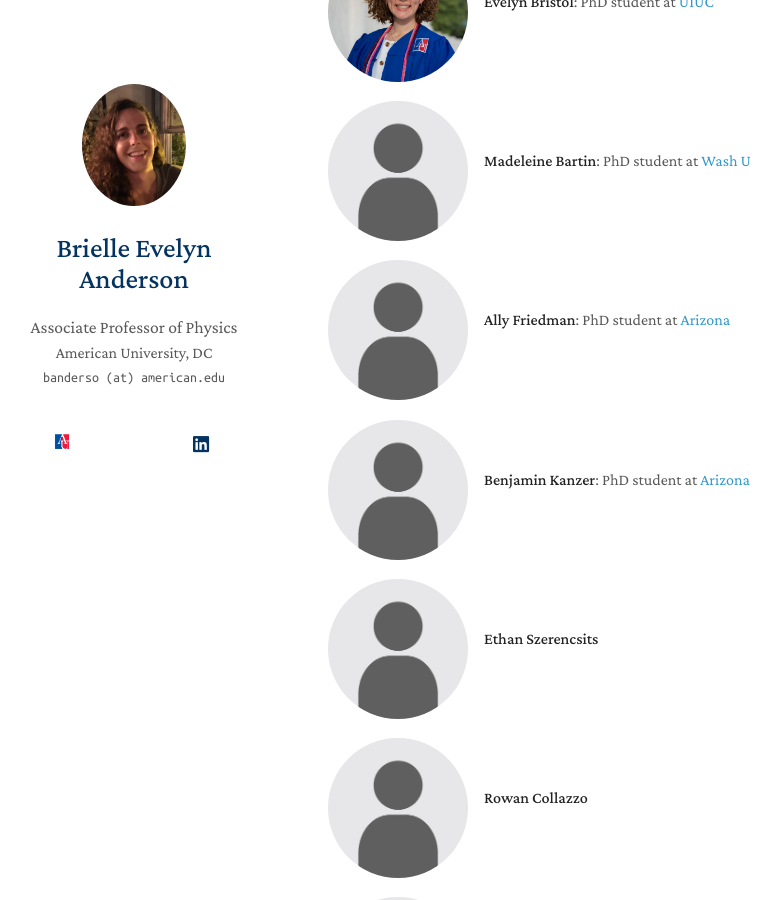
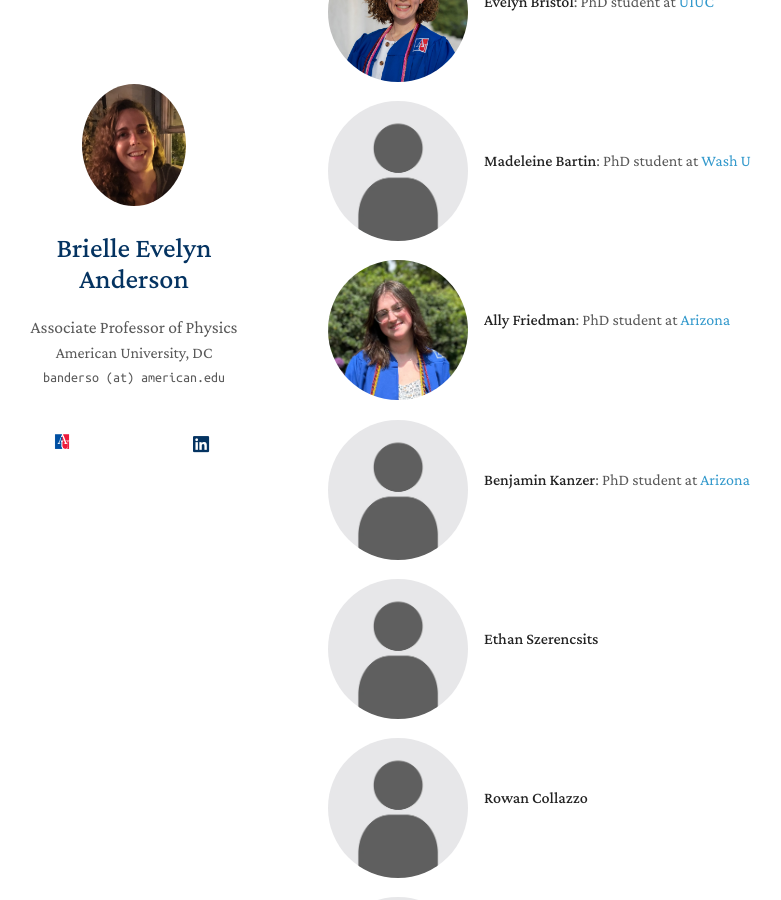
Before and after one commit to brieeveanderson/brieeveanderson.github.io, a Jekyll site: the page built from students.md, in a window 1280 px wide and 900 px high, scrolled down 486 px. Shown: the whole window, without its empty margins (142-923 px from the left). Built offline with Jekyll 4.4.1, drawn with Linux system fonts in a browser that asks for light colours; a style sheet for code colours, icons or effects is not loaded.

Commit message:
Update students.md

```diff
--- a/students.md
+++ b/students.md
@@ -29,7 +29,7 @@ title: "students"
   </div>
 
   <div class="student">
-    <img src="/assets/img/students/blank.jpg" alt="Ally Friedman">
+    <img src="/assets/img/students/ally-friedman.jpg" alt="Ally Friedman">
     <p><strong>Ally Friedman</strong>: PhD student at <a href="https://optics.arizona.edu/">Arizona</a></p>
   </div>
 
```
